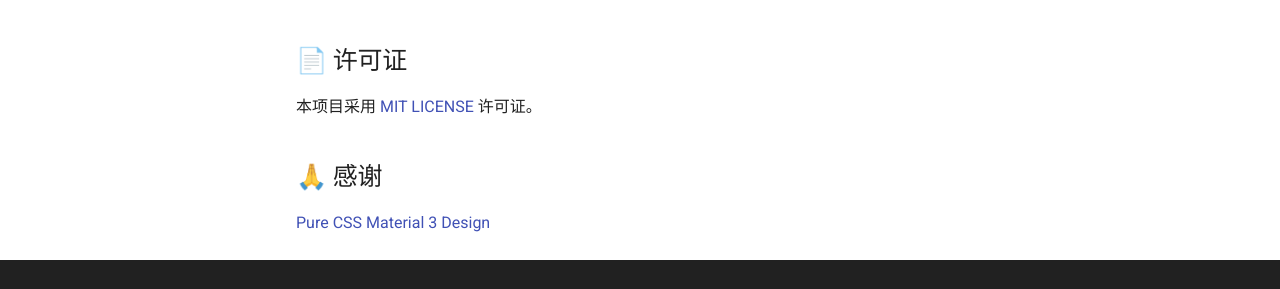
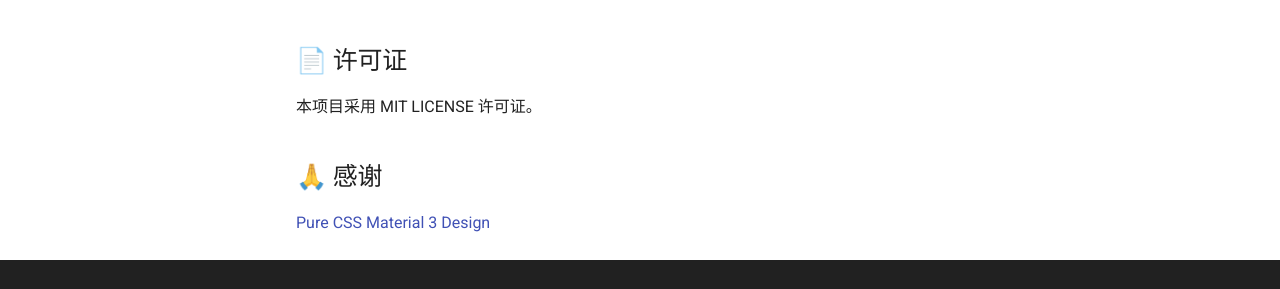
Before and after one commit to Seyud/AMMF2, an MkDocs documentation site: the page built from docs/docs/zh/index.md, in a window 1280 px wide and 900 px high, scrolled down 1610 px. Shown: the part 498-787 px from the top of the window. Built offline with MkDocs 1.6.1 and Material for MkDocs 9.7.7, drawn with Linux system fonts in a browser that asks for light colours; comment, search, counter and statistics services are not loaded; part of the change alters nothing that is shown.

```diff
--- a/docs/docs/zh/index.md
+++ b/docs/docs/zh/index.md
@@ -1,6 +1,6 @@
 # AMMF2 - Aurora Modular Magisk Framework
 
-[简体中文](README.md) | [English](README_EN.md)
+[简体中文](..zh/index.md) | [English](..en/index.md)
 
 <div align="center">
     <img src="https://img.shields.io/github/commit-activity/w/Aurora-Nasa-1/AMMF2" alt="GitHub Commit Activity">
@@ -77,9 +77,9 @@ cd AMMF2
 
 ## 📚 更多文档
 
-- [目录结构说明](DIRECTORY_STRUCTURE.md) - 详细的项目目录结构说明
-- [脚本开发指南](SCRIPT.md) - 脚本开发和函数使用说明
-- [WebUI 开发指南](WEBUI_GUIDE.md) - WebUI 开发和自定义说明
+- [目录结构说明](directory.md) - 详细的项目目录结构说明
+- [脚本开发指南](script.md) - 脚本开发和函数使用说明
+- [WebUI 开发指南](webui.md) - WebUI 开发和自定义说明
 
 ## 🤝 贡献
 
@@ -87,7 +87,7 @@ cd AMMF2
 
 ## 📄 许可证
 
-本项目采用 [MIT LICENSE](../LICENSE) 许可证。
+本项目采用 MIT LICENSE 许可证。
 
 ## 🙏 感谢
 
```
